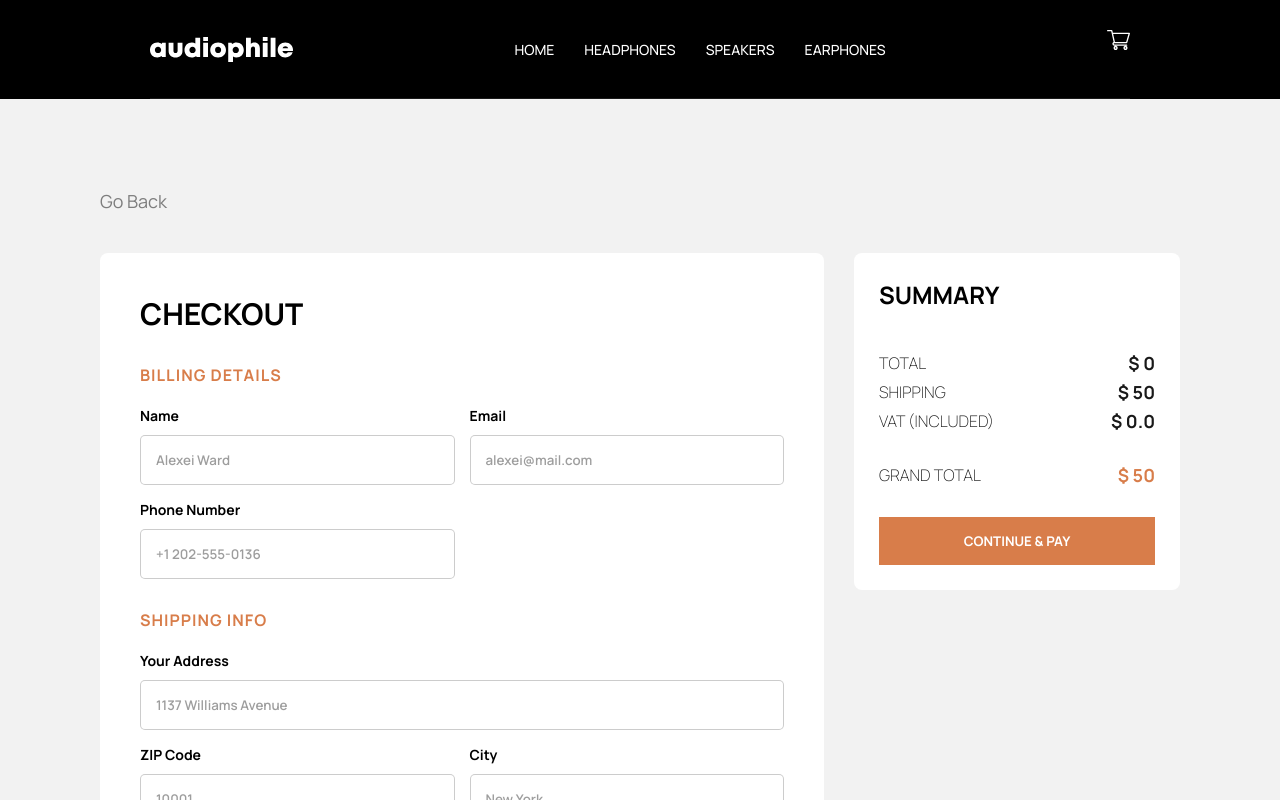
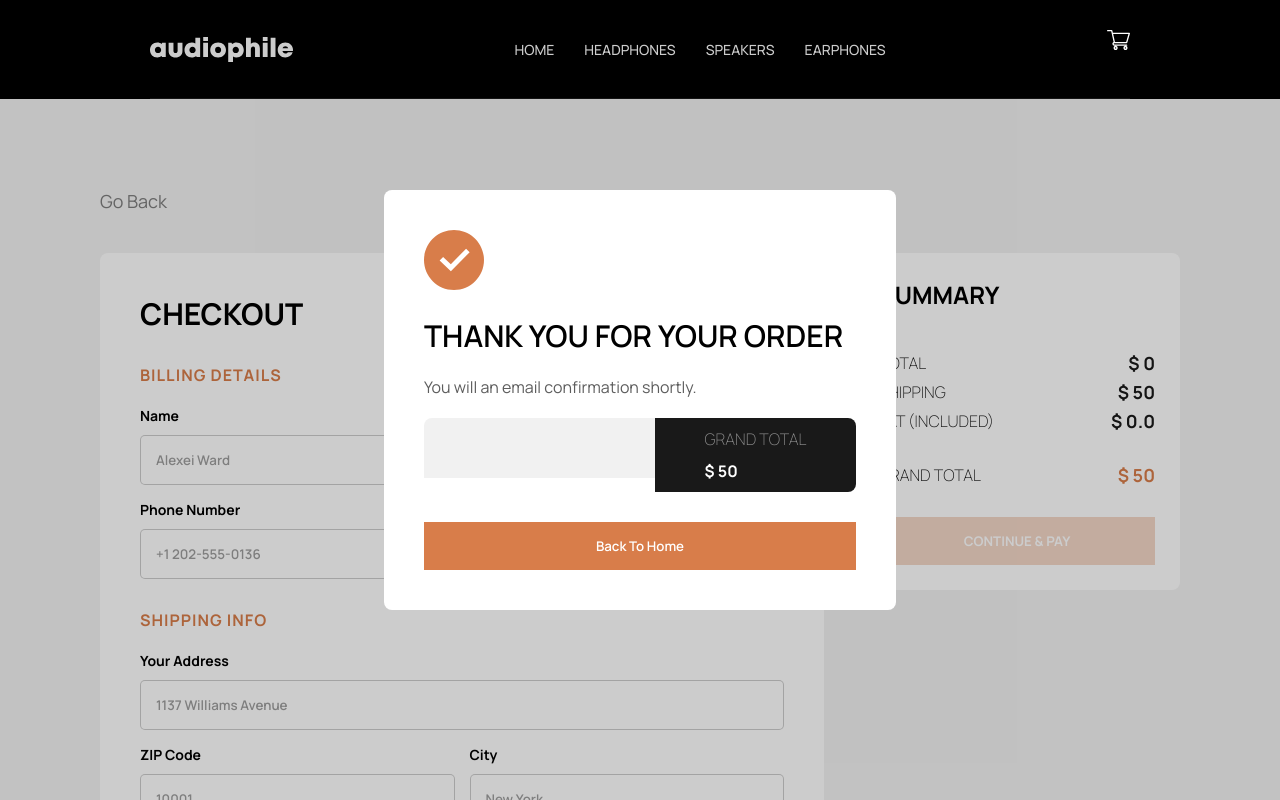
Before and after one commit to akaahl/audiophile-ecommerce, a React (Create React App) app: page /checkout in a window 1280 px wide. Shown: the top 800 px of the page. Built offline with nearby package versions, Linux system fonts and the light colour scheme.

Commit message:
Styled the OrderConfirmation component

```diff
--- a/src/components/Checkout/FormContainer.js
+++ b/src/components/Checkout/FormContainer.js
@@ -2,7 +2,6 @@ import React from "react";
 import styled from "styled-components";
 import { useHistory } from "react-router-dom";
 import InnerForm from "./InnerForm";
-import Footer from "../Shared/Footer";
 
 const FormContainer = () => {
   const history = useHistory();
@@ -13,7 +12,6 @@ const FormContainer = () => {
         Go Back
       </button>
       <InnerForm />
-      <Footer />
     </StyledForm>
   );
 };
--- a/src/components/Checkout/InnerForm.js
+++ b/src/components/Checkout/InnerForm.js
@@ -9,11 +9,13 @@ import TextError from "./TextError";
 import RadioGroups from "./RadioGroups";
 import EmoneyDetails from "./EmoneyDetails";
 import CodDetails from "./CodDetails";
+import OrderConfirmation from "./OrderConfirmation";
 
 const InnerForm = () => {
   const cart = useSelector((state) => state.allData.cart).filter(
     (item) => item.quantity > 0
   );
+
   const total = cart.reduce(
     (total, amount) => (total += amount.price * amount.quantity),
     0
@@ -160,7 +162,9 @@ const InnerForm = () => {
                 <div className="top">
                   <span>Payment Method</span>
 
-                  <Field name="method" render={RadioGroups} />
+                  <Field name="method">
+                    {({ field }) => <RadioGroups field={field} />}
+                  </Field>
                 </div>
 
                 <div className="bottom">
@@ -216,11 +220,17 @@ const InnerForm = () => {
                   <span className="total-span">{`$ ${grandTotal.toLocaleString()}`}</span>
                 </div>
 
-                <button className="submit-pay" type="submit">
+                <button
+                  className="submit-pay"
+                  type="submit"
+                  disabled={cart.length < 1}
+                >
                   Continue &amp; Pay
                 </button>
               </div>
             </div>
+
+            <OrderConfirmation cart={cart} grandTotal={grandTotal} />
           </StyledInnerForm>
         );
       }}
--- /dev/null
+++ b/src/components/Checkout/OrderConfirmation.js
@@ -0,0 +1,201 @@
+import React from "react";
+import ReactDom from "react-dom";
+import styled from "styled-components";
+import checkMark from "../../assets/shared/desktop/check-mark-2.svg";
+import { v4 as uuidv4 } from "uuid";
+
+const OrderConfirmation = ({ cart, grandTotal }) => {
+  return ReactDom.createPortal(
+    <StyledContainer>
+      <div className="modal">
+        <img src={checkMark} alt="check mark" className="check-mark" />
+
+        <h2 className="order-message">Thank you for your order</h2>
+        <p className="email-confirmation">
+          You will an email confirmation shortly.
+        </p>
+
+        <div className="items-container">
+          <div className="left-side">
+            <ul>
+              {cart &&
+                cart.map((item) => (
+                  <li key={uuidv4()}>
+                    <div className="item-container">
+                      <img
+                        src={process.env.PUBLIC_URL + item.image}
+                        alt={item.name}
+                      />
+
+                      <div className="item-details">
+                        <p className="display-name">{item.displayName}</p>
+                        <span className="price">{`$ ${item.price.toLocaleString()}`}</span>
+                      </div>
+                    </div>
+
+                    <span className="quantity">{`x${item.quantity}`}</span>
+                  </li>
+                ))}
+            </ul>
+          </div>
+
+          <div className="right-side">
+            <div className="total-container">
+              <p className="total-text">Grand Total</p>
+              <span className="total-price">{`$ ${grandTotal.toLocaleString()}`}</span>
+            </div>
+          </div>
+        </div>
+
+        <button className="back-to-home-btn">Back To Home</button>
+      </div>
+    </StyledContainer>,
+    document.getElementById("portal")
+  );
+};
+
+export default OrderConfirmation;
+
+const StyledContainer = styled.aside`
+  position: fixed;
+  top: 0;
+  left: 0;
+  right: 0;
+  bottom: 0;
+  background-color: rgba(0, 0, 0, 0.2);
+  display: flex;
+  align-items: center;
+  justify-content: center;
+
+  .modal {
+    width: 40%;
+    padding: 40px;
+    border-radius: 8px;
+    background-color: #ffffff;
+
+    .check-mark {
+      /* fill: #d87d4a;
+      background-color: #d87d4a; */
+      height: 60px;
+      width: 60px;
+      object-fit: cover;
+    }
+
+    .order-message {
+      margin-top: 20px;
+      text-transform: uppercase;
+      font-size: 30px;
+      font-weight: 600;
+    }
+
+    .email-confirmation {
+      margin-top: 20px;
+      color: #191919;
+      opacity: 0.7;
+    }
+
+    .items-container {
+      margin-top: 20px;
+      display: flex;
+      /* align-items: center; */
+      border-radius: 8px;
+      /* height: auto; */
+      overflow: hidden;
+
+      .left-side {
+        flex: 0.5;
+        background-color: #f1f1f1;
+        height: 100%;
+        display: flex;
+        align-items: center;
+        padding: 30px 30px 30px 20px;
+
+        ul {
+          list-style: none;
+
+          li {
+            display: flex;
+            align-items: flex-start;
+            justify-content: space-between;
+
+            &:not(:first-child) {
+              margin-top: 20px;
+            }
+
+            .item-container {
+              display: flex;
+
+              img {
+                height: 50px;
+                width: 50px;
+                object-fit: cover;
+              }
+
+              .item-details {
+                margin-left: 10px;
+
+                .display-name {
+                  font-size: 14px;
+                  color: #191919;
+                  font-weight: 700;
+                  margin-bottom: 5px;
+                }
+
+                .price {
+                  font-size: 14px;
+                  font-weight: 700;
+                  color: #191919;
+                  opacity: 0.7;
+                }
+              }
+            }
+
+            .quantity {
+              margin-left: 50px;
+              font-weight: 800;
+              font-size: 14px;
+              color: #191919;
+              opacity: 0.7;
+            }
+          }
+        }
+      }
+
+      .right-side {
+        flex: 0.5;
+        /* height: 100%; */
+        background-color: #191919;
+        display: grid;
+        place-items: center;
+        padding: 10px;
+
+        .total-container {
+          .total-text {
+            color: #ffffff;
+            opacity: 0.5;
+            font-size: 16px;
+            font-weight: 200;
+            text-transform: uppercase;
+            margin-bottom: 10px;
+          }
+
+          .total-price {
+            color: #ffffff;
+            font-weight: 700;
+            font-size: 16px;
+          }
+        }
+      }
+    }
+
+    .back-to-home-btn {
+      margin-top: 30px;
+      border: none;
+      background-color: #d87d4a;
+      color: #ffffff;
+      font-weight: 600;
+      padding: 15px 25px;
+      width: 100%;
+    }
+  }
+`;
--- a/src/components/Checkout/styles.js
+++ b/src/components/Checkout/styles.js
@@ -436,6 +436,16 @@ export const StyledInnerForm = styled.form`
         cursor: pointer;
         transition: all 0.2s ease-in-out;
 
+        &:disabled {
+          opacity: 0.3;
+          cursor: not-allowed;
+
+          &:hover {
+            background-color: #d87d4a;
+            color: #ffffff;
+          }
+        }
+
         &:hover {
           background-color: #fbaf85;
           color: #000000;
--- a/src/pages/Checkout.js
+++ b/src/pages/Checkout.js
@@ -1,12 +1,14 @@
 import React from "react";
 import Header from "../components/Checkout/Header";
 import FormContainer from "../components/Checkout/FormContainer";
+import Footer from "../components/Shared/Footer";
 
 const Checkout = () => {
   return (
     <div>
       <Header />
       <FormContainer />
+      <Footer />
     </div>
   );
 };
```
Also changed, not shown: src/assets/shared/desktop/check-mark-2.svg (added).
